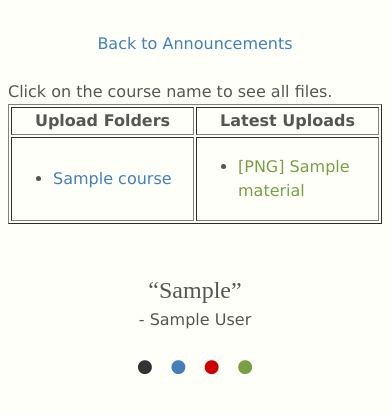
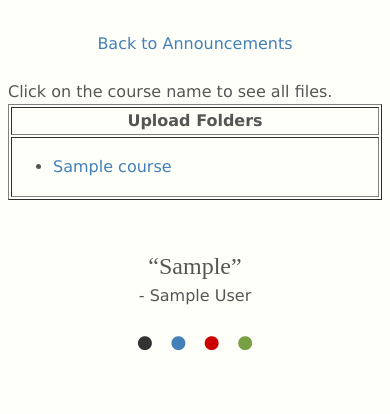
Before and after one commit to NatMinyel/aaupush, a Django app: page /section/000/uploads/ in a window 390 px wide. Shown: the part 197-611 px from the top of the page. Run offline with Django 3.2, Linux system fonts and the light colour scheme; tables that the repository leaves empty hold one stand-in row (values such as "Sample post"); some libraries are stand-ins or nearby versions.

Commit message:
Remove Latest Uploads Cell
I think this looks much better on a mobile screen. It’s much simpler.

```diff
--- a/main/templates/main/courses.html
+++ b/main/templates/main/courses.html
@@ -21,7 +21,6 @@ Year {{section.year}} | Section {{section.section_number}} | Code: {{section.cod
    	<thead>
    		<tr>
      			<th width="50%">Upload Folders</th>
-     			<th width="50%">Latest Uploads</th>
    		</tr>
    	</thead>
 
@@ -35,15 +34,6 @@ Year {{section.year}} | Section {{section.section_number}} | Code: {{section.cod
         	  			</li>
         	  		</ul>
         	  	</td>
-
-        	  	<td>
-        	   		<ul>
-        	   			<li>
-        	   				<a id="file" href="{% url 'File' material.id %}">{% if material.ext%}[{{material.ext | upper}}]{%endif%} {{material.name | capfirst}}
-        	   				</a>
-        	   			</li>
-        	   		</ul>
-        	   	</td>
         	   </tr>
         	{%endfor%}
 
```
